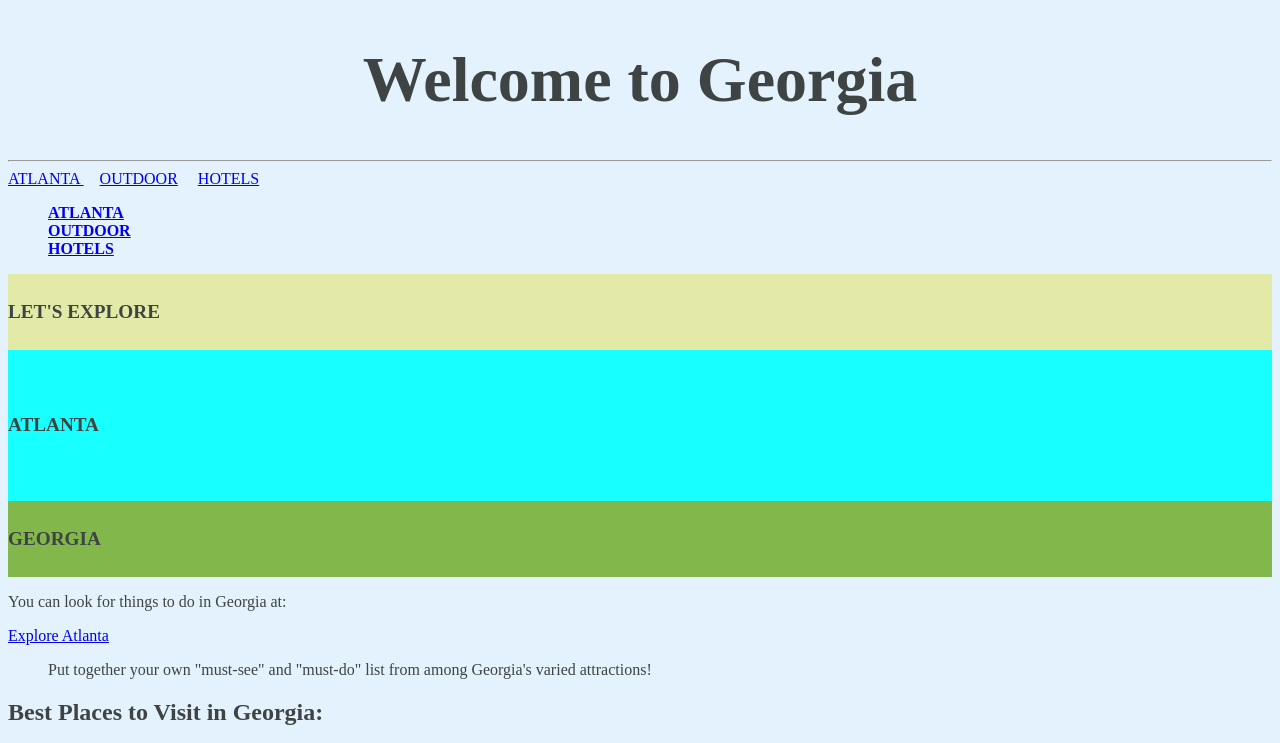
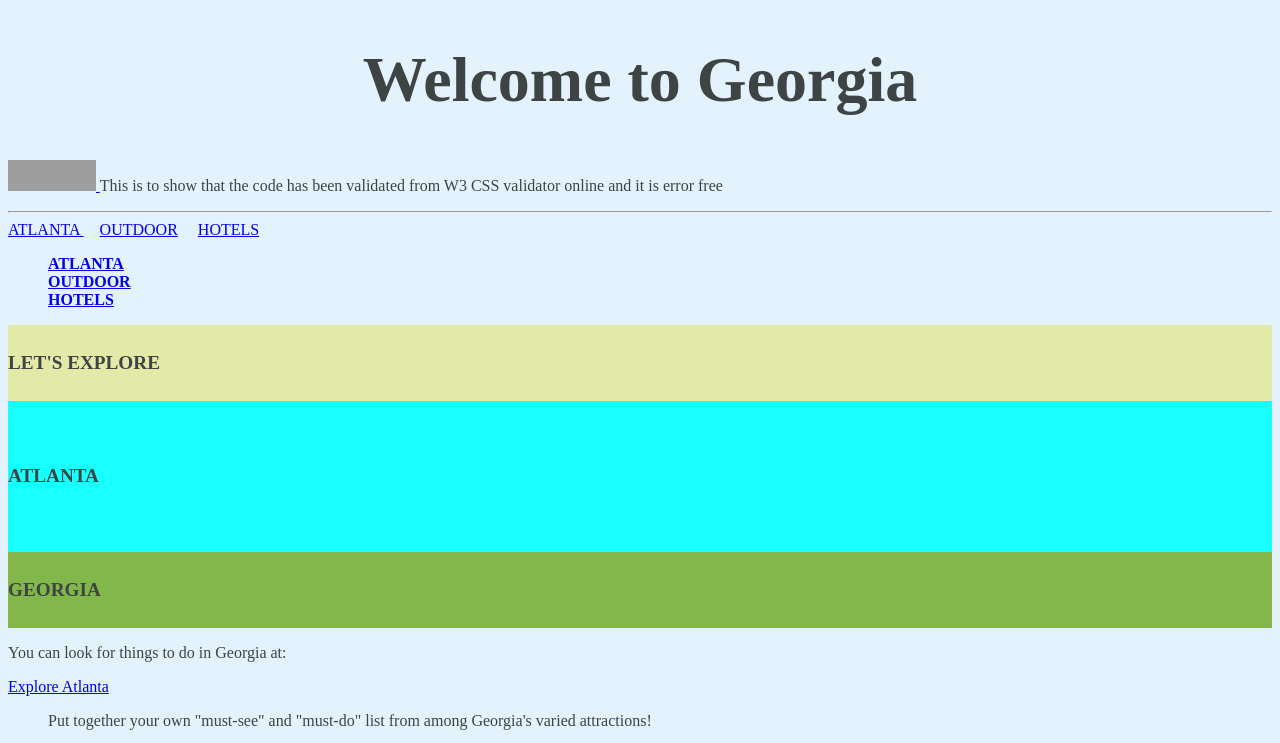
Before and after one commit to niteshswarnakar/htmlcss-validation, a plain HTML site: page page1.html in a window 1280 px wide. Shown: the top 743 px of the page. Drawn offline with Linux system fonts and the light colour scheme; grey boxes are pictures that could not be loaded.

Commit message:
third commit

```diff
--- a/page1.html
+++ b/page1.html
@@ -17,6 +17,17 @@
   <!--this is my header area that holds my main page heading-->
   <header>
         <h1>Welcome to Georgia</h1>
+
+         <!-- I tested the source code in W3 css validator online and found error free so that I am adding this icon suggest by the website to show that it's error free  -->
+         <!-- If you don't like to add this , then you can simply remove this whole p tag right below this comment -->
+         <p>
+          <a href="https://jigsaw.w3.org/css-validator/check/referer">
+              <img style="border:0;width:88px;height:31px"
+                  src="https://jigsaw.w3.org/css-validator/images/vcss"
+                  alt="Valid CSS!" />
+          </a>
+          This is to show that the code has been validated from W3 CSS validator online and it is error free
+      </p>
     <hr>
   </header>
   <!--this is my navagation area-->
```
Also changed, not shown: index.html (+8 -0 lines), page2.html (+10 -0 lines), page3.html (+10 -0 lines).
